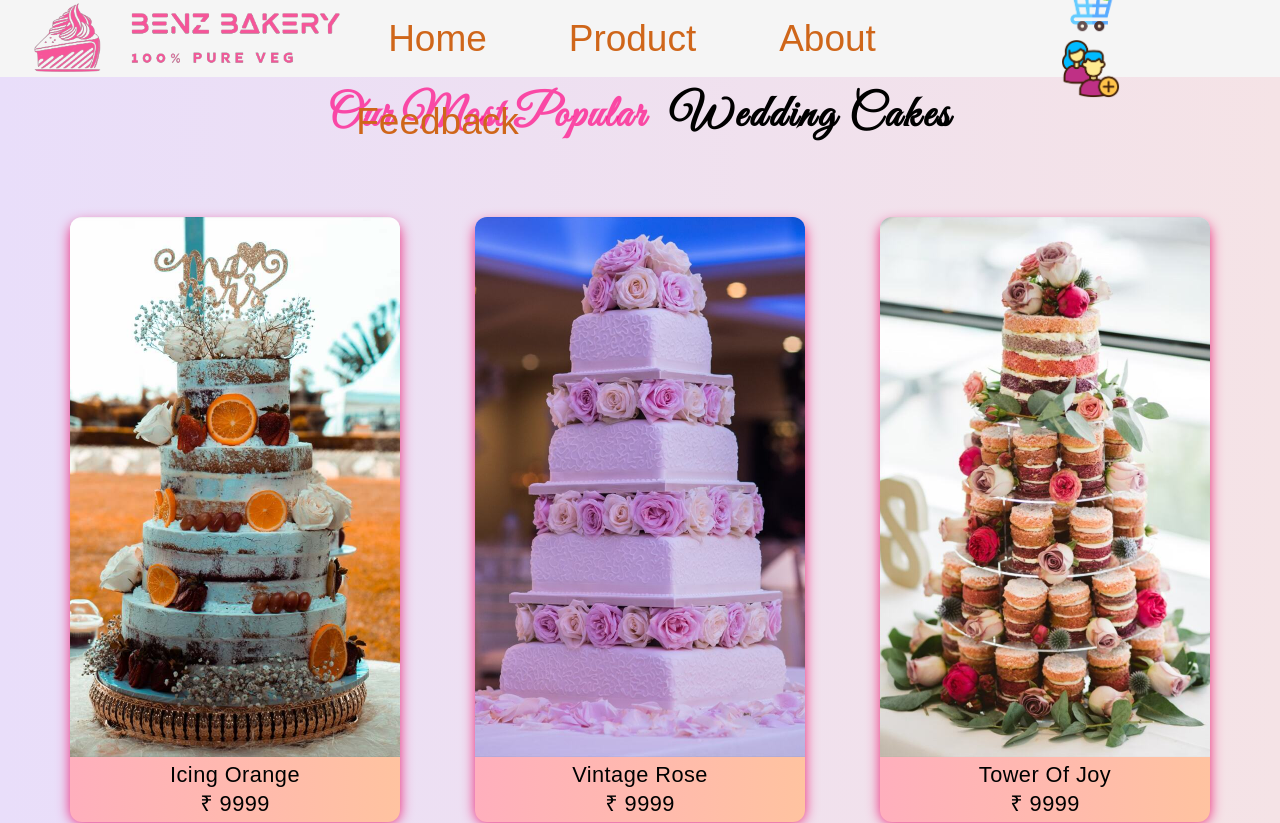
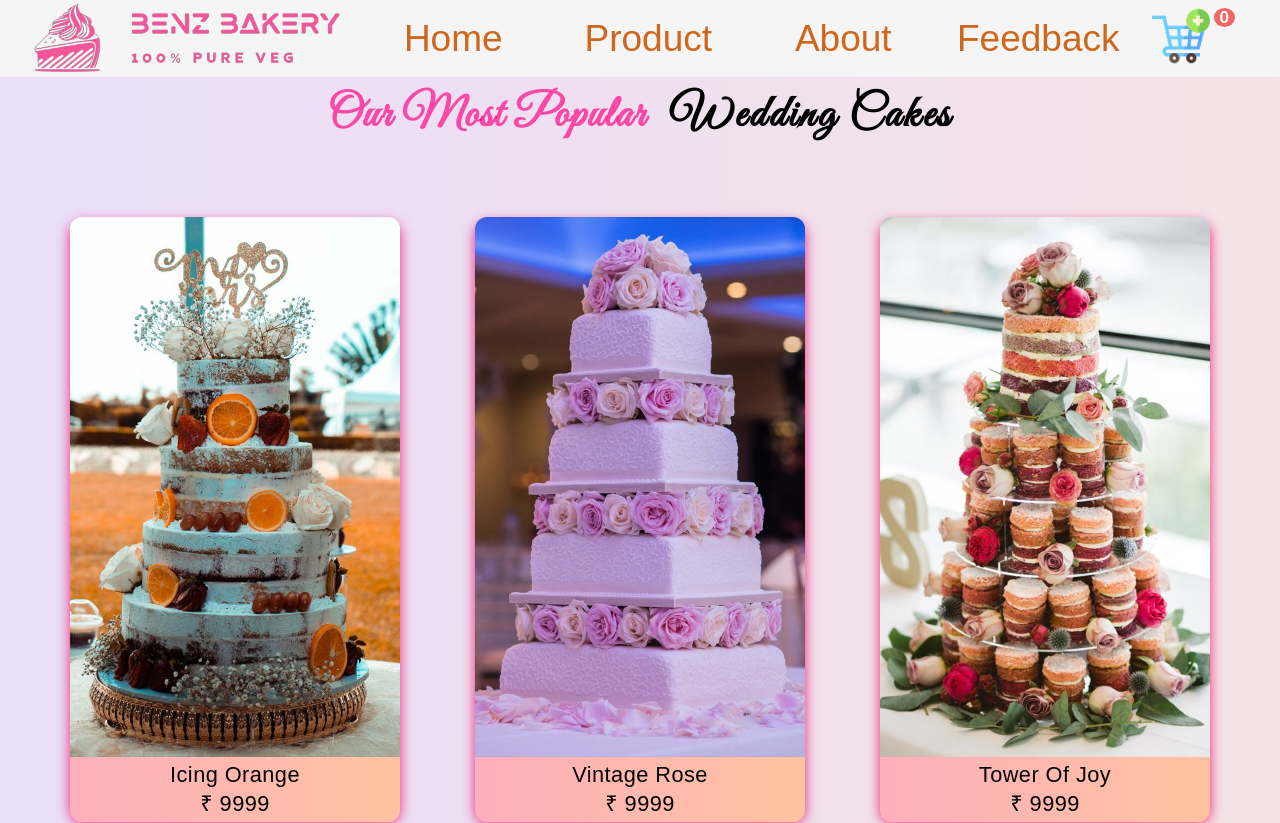
Before and after one commit to akashyadav2000/benzbakery-web-app, a React (Vite) app: page /benzbakery-web-app/WeddingCake in a window 1280 px wide. Shown: the top 823 px of the page. Built offline with nearby package versions, Linux system fonts and the light colour scheme; a web font is replaced by a local one.

Commit message:
fix:2 login/signup

```diff
--- a/src/components/Header/Header.jsx
+++ b/src/components/Header/Header.jsx
@@ -54,7 +54,7 @@ function Headaer() {
         <div className="user-cart">
 
           <Link to={"/benzbakery-web-app/Cart"} className=""><img src="./Images/Cart.png" className="cart" /><span className='cart-count'>{cart.length}</span></Link>
-          <Link to={"/benzbakery-web-app/Login"} className=""><img src="./Images/login-2.png" className="login" /></Link>
+          {/* <Link to={"/benzbakery-web-app/Login"} className=""><img src="./Images/login-2.png" className="login" /></Link> */}
 
         </div>
 
```
Also changed, not shown: src/main.jsx (+10 -10 lines).
